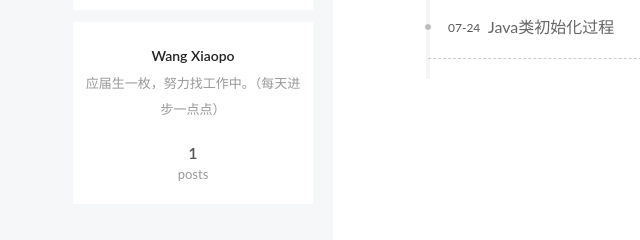
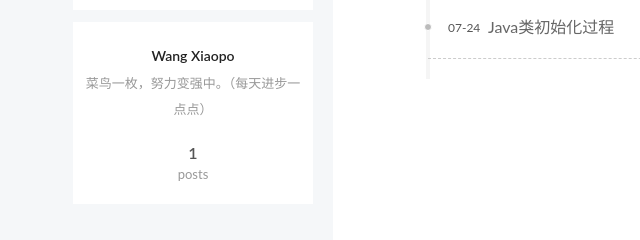
Before and after one commit to wangxiaopo1997/wangxiaopo1997.github.io, a plain HTML site: page archives/2019/07/index.html in a window 1280 px wide. Shown: the part 213-453 px from the top of the page, 87-727 px from the left. Drawn offline with Linux system fonts and the light colour scheme.

Commit message:
Site updated: 2019-07-25 01:57:28

```diff
--- a/archives/2019/07/index.html
+++ b/archives/2019/07/index.html
@@ -79,16 +79,16 @@
 
 
 
-<meta name="description" content="应届生一枚，努力找工作中。（每天进步一点点）">
+<meta name="description" content="菜鸟一枚，努力变强中。（每天进步一点点）">
 <meta property="og:type" content="website">
 <meta property="og:title" content="王小坡的博客">
 <meta property="og:url" content="https://wangxiaopo1997.github.io/archives/2019/07/index.html">
 <meta property="og:site_name" content="王小坡的博客">
-<meta property="og:description" content="应届生一枚，努力找工作中。（每天进步一点点）">
+<meta property="og:description" content="菜鸟一枚，努力变强中。（每天进步一点点）">
 <meta property="og:locale" content="default">
 <meta name="twitter:card" content="summary">
 <meta name="twitter:title" content="王小坡的博客">
-<meta name="twitter:description" content="应届生一枚，努力找工作中。（每天进步一点点）">
+<meta name="twitter:description" content="菜鸟一枚，努力变强中。（每天进步一点点）">
 
 
 
@@ -316,7 +316,7 @@
           <div class="site-author motion-element" itemprop="author" itemscope itemtype="http://schema.org/Person">
 
               <p class="site-author-name" itemprop="name">Wang Xiaopo</p>
-              <p class="site-description motion-element" itemprop="description">应届生一枚，努力找工作中。（每天进步一点点）</p>
+              <p class="site-description motion-element" itemprop="description">菜鸟一枚，努力变强中。（每天进步一点点）</p>
           </div>
 
           <nav class="site-state motion-element">
--- a/css/main.css
+++ b/css/main.css
@@ -1823,7 +1823,7 @@ pre .javascript .function {
   width: 4px;
   height: 4px;
   border-radius: 50%;
-  background: #7c0379;
+  background: #9d3d11;
 }
 .links-of-blogroll {
   font-size: 13px;
```
Also changed, not shown: 2019/07/24/Java类初始化过程/index.html (+1 -1 lines), archives/2019/index.html (+4 -4 lines), archives/index.html (+4 -4 lines), index.html (+4 -4 lines).
